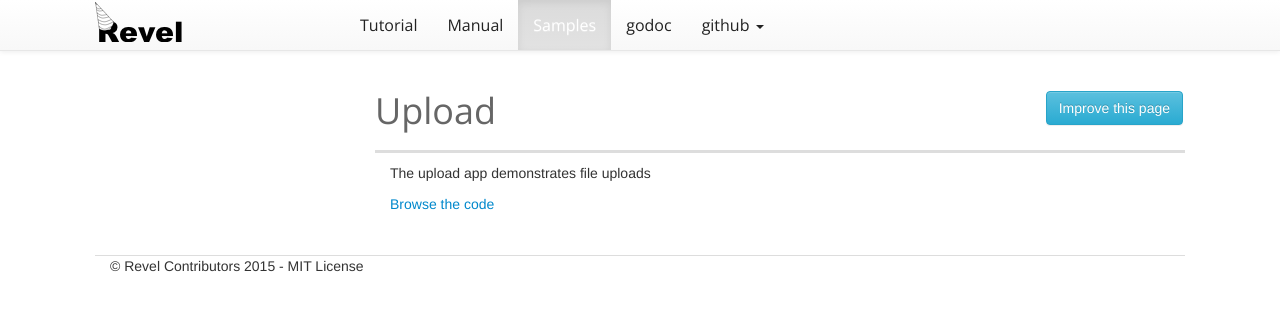
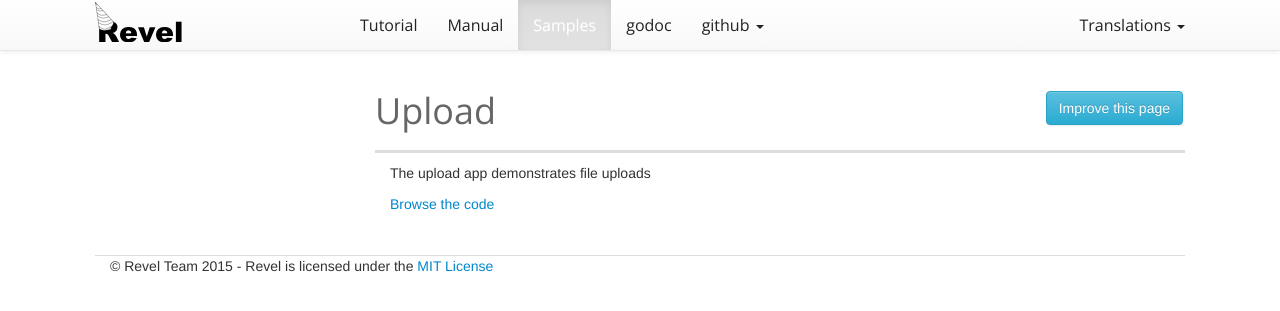
Before and after one commit to revel/revel.github.io, a Jekyll site: the page built from samples/upload.md, in a window 1280 px wide. Shown: the top 311 px of the page. Built offline with Jekyll 4.4.1, drawn with Linux system fonts in a browser that asks for light colours; nearby versions of some CDN libraries.

Commit message:
add translations placeholder

```diff
--- a/_includes/footer.html
+++ b/_includes/footer.html
@@ -1,4 +1,4 @@
 <footer>
 
-    <p>&copy; Revel Contributors 2015 - MIT License</p>
+    <p>&copy; Revel Team 2015 - Revel is licensed under the <a href="https://github.com/revel/revel/blob/master/LICENSE">MIT License</a></p>
 </footer>
--- a/_includes/topnav.html
+++ b/_includes/topnav.html
@@ -34,6 +34,17 @@
                     </ul>
                 </li>
             </ul>
+
+            <ul class="nav navbar-nav navbar-right">
+                <li class="dropdown">
+                    <a href="#" class="dropdown-toggle" data-toggle="dropdown" role="button" aria-expanded="false">Translations <span class="caret"></span></a>
+                    <ul class="dropdown-menu" role="menu">
+                        <li><a href="#">Chinese</a></li>
+                        <li><a href="#">Russian</a></li>
+                        <li><a href="#">Welsh - TODO</a></li>
+                    </ul>
+                </li>
+            </ul>
         </div>
 
     </div>
```
